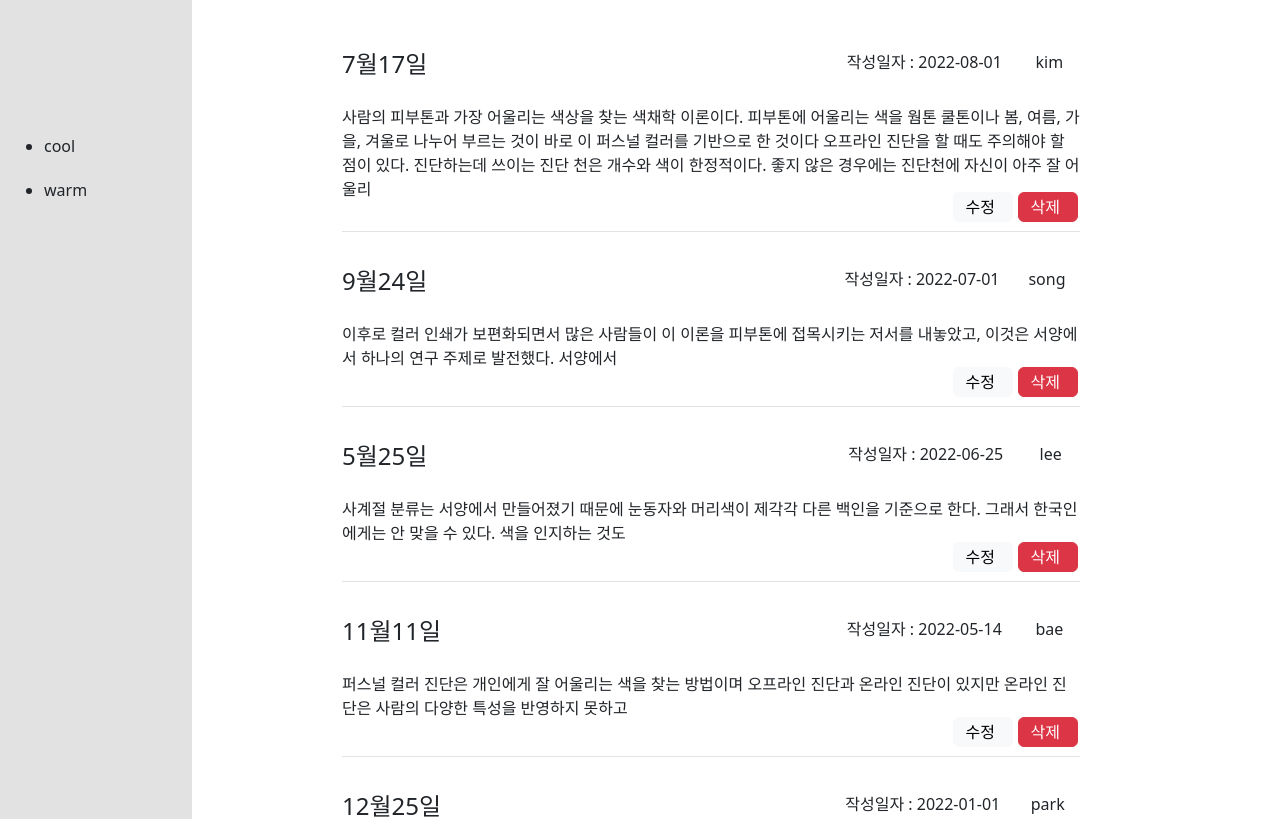
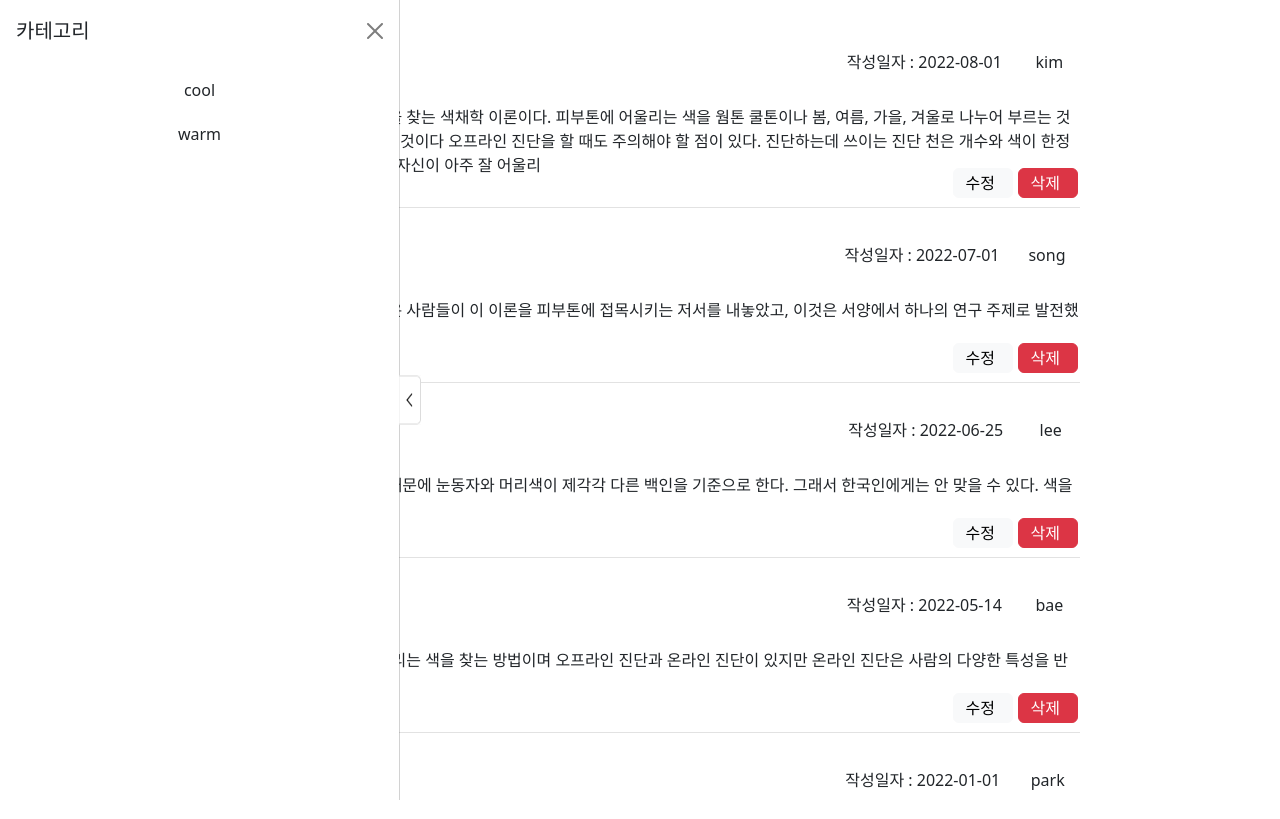
Before and after one commit to Project-MyTone/MyTone_Front, a React (Create React App) app: page /board in a window 1280 px wide. Shown: the top 819 px of the page. Built offline with nearby package versions, Linux system fonts and the light colour scheme.

Commit message:
update category folding

```diff
--- a/src/components/board/Article.js
+++ b/src/components/board/Article.js
@@ -15,7 +15,7 @@ function Article(props) {
         findedState=state.article.filter((e)=>e.board==props.category);
     }
     return (
-        <div style={{padding:"50px 200px 50px 150px",width:"85%"}}>
+        <div style={{padding:"50px 200px 50px 150px"}}>
             {
                 findedState.map((a, i) => {
                     return (
--- a/src/components/board/ArticleCategory.css
+++ b/src/components/board/ArticleCategory.css
@@ -1,8 +1,41 @@
-.category{
-    width: 15%;
-    background-color: #E2E2E2;
-    min-height: 100vh;
+.category-list{
+    margin-bottom : 20px;
+    display: inline-block;
+    cursor : pointer;
 }
-.category li{
-    cursor:pointer;
+
+.openButton-container{
+    position: absolute;
+    top: 50%;
+    transform: translateY(-50%);
+    z-index: 10;
 }
+.openButton{
+    overflow: hidden;
+    display: inline-block;
+    width: 22px;
+    height: 49px;
+    font-size: 0;
+    color: transparent;
+    vertical-align: top;
+    border:none;
+    background-image:url("./../../img/folding-button1.png")
+}
+.closeButton-container{
+    position: absolute;
+    top: 50%;
+    left:100%;
+    transform: translateY(-50%);
+    z-index: 10;
+}
+.closeButton{
+    overflow: hidden;
+    display: inline-block;
+    width: 22px;
+    height: 49px;
+    font-size: 0;
+    color: transparent;
+    vertical-align: top;
+    border:none;
+    background-image:url("./../../img/folding-button2.png")
+}
--- a/src/components/board/ArticleCategory.js
+++ b/src/components/board/ArticleCategory.js
@@ -1,22 +1,53 @@
 import { useState } from 'react'
-import {useSelector} from 'react-redux'
+import { useSelector } from 'react-redux'
 import { useNavigate } from 'react-router'
+import { Button, Offcanvas } from 'react-bootstrap'
 import './ArticleCategory.css'
 
-function ArticleCategory(props){
-    let state = useSelector((state)=>{return state})
+function ArticleCategory(props) {
+    let state = useSelector((state) => { return state })
+    const [show, setShow] = useState(true);
 
-    return(
-        <div className='category'>
-            <ul style={{position:"relative",top:"134px",paddingLeft:"44px",margin:"0px"}}>
-            {
-                state.articleCategory.map((a,i)=>{
-                    return(
-                        <li onClick={()=>{props.setCategory(a.id)}} style={{paddingBottom:"20px"}} key={i}>{a.name}</li>
-                    )
-                })
-            }
-            </ul>
+    const handleClose = () => setShow(false);
+    const toggleShow = () => setShow((s) => !s);
+    return (
+        // <div className='category'>
+        //     <ul style={{position:"relative",top:"134px",paddingLeft:"44px",margin:"0px"}}>
+        //     {
+        //         state.articleCategory.map((a,i)=>{
+        //             return(
+        //                 <li onClick={()=>{props.setCategory(a.id)}} style={{paddingBottom:"20px"}} key={i}>{a.name}</li>
+        //             )
+        //         })
+        //     }
+        //     </ul>
+        // </div>
+        <div>
+
+            <Offcanvas show={show} onHide={handleClose} scroll={true} backdrop={false}>
+                <Offcanvas.Header closeButton>
+                    <Offcanvas.Title>카테고리</Offcanvas.Title>
+                </Offcanvas.Header>
+                <Offcanvas.Body style={{display:'flex', flexDirection:'column', alignItems:'center'}}>
+                    {
+                        state.articleCategory.map((a, i) => {
+                            return (
+                                <div className="category-list"onClick={() => { props.setCategory(a.id) }} style={{  }} key={i}>{a.name}</div>
+                            )
+                        })
+                    }
+                </Offcanvas.Body>
+                <div className="closeButton-container">
+                    <button className="closeButton" onClick={toggleShow}>
+                        x
+                    </button>
+                </div>
+            </Offcanvas>
+            <div className="openButton-container">
+                <button className="openButton" onClick={toggleShow}>
+                </button>
+            </div>
+
         </div>
     )
 }
--- a/src/components/board/ArticlePost.js
+++ b/src/components/board/ArticlePost.js
@@ -1,27 +1,50 @@
-import {useState} from 'react'
-import {useDispatch} from 'react-redux'
+import { useState } from 'react'
+import { useDispatch } from 'react-redux'
 import { useNavigate } from 'react-router';
-import {addArticle} from '../../store.js'
+import { addArticle } from '../../store.js'
+import {Dropdown} from 'react-bootstrap'
 
-function ArticlePost(){
-    let [title,setTitle] = useState('');
-    let [content,setContent] = useState('');
-    let [board,setBoard] = useState({title:'',content:''});
-    let dispatch=useDispatch();
+function ArticlePost() {
+    let [title, setTitle] = useState('');
+    let [content, setContent] = useState('');
+    let [board, setBoard] = useState({ title: '', content: '', img: '', board: '', user: '', create_at: '' });
+    let [category,setCategory] = useState('0')
+    let dispatch = useDispatch();
     let navigate = useNavigate();
-    return(
-        <div style={{textAlign:'center'}}>
+
+
+    return (
+        <div style={{ textAlign: 'center' }}>
+            <Dropdown>
+                <Dropdown.Toggle variant="secondary" id='dropdown-variants-Secondary'>
+                    {category=='0'?'Cool':'Warm'}
+                </Dropdown.Toggle>
+
+                <Dropdown.Menu>
+                    <Dropdown.Item onClick={()=>{setCategory('0')}}>Cool</Dropdown.Item>
+                    <Dropdown.Item onClick={()=>{setCategory('1')}}>Warm</Dropdown.Item>
+                </Dropdown.Menu>
+            </Dropdown>
             <div>
-                <input type="text" name="title" onChange={(e)=>{setTitle(e.target.value)}}/>
+                <input type="text" name="title" onChange={(e) => { setTitle(e.target.value) }} />
             </div>
             <br></br>
             <div>
-                <textarea name="content" style={{minHeight:"300px",minWidth:"500px"}} onChange={(e)=>{setContent(e.target.value)}}></textarea>
+                <textarea name="content" style={{ minHeight: "300px", minWidth: "500px" }} onChange={(e) => { setContent(e.target.value) }}></textarea>
             </div>
-            <button onClick={()=>{
+
+            <button onClick={() => {
+                const date = new Date();
+                const year = date.getFullYear();
+                const month = ('0' + (date.getMonth() + 1)).slice(-2);
+                const day = ('0' + date.getDay()).slice(-2);
+                const dateStr = year + '-' + month + '-' + day;
+
                 let tmp = board;
-                tmp.title=title;
-                tmp.content=content;
+                tmp.title = title;
+                tmp.content = content;
+                tmp.board = category;
+                tmp.create_at = dateStr;
                 setBoard(tmp);
                 dispatch(addArticle(board))
                 alert('작성완료')
--- a/src/components/board/BoardMain.js
+++ b/src/components/board/BoardMain.js
@@ -10,7 +10,7 @@ import ArticleCategory from './ArticleCategory.js'
 function BoardMain(){
     let [category,setCategory] =  useState(-1);
     return(
-        <div style={{display:'flex', height:'100%'}}>
+        <div /*style={{display:'flex', height:'100%'}}*/>
             <ArticleCategory setCategory={setCategory}></ArticleCategory>
             <Article category={category}></Article>
         </div>
```
Also changed, not shown: src/img/folding-button1.png (added), src/img/folding-button2.png (added).
